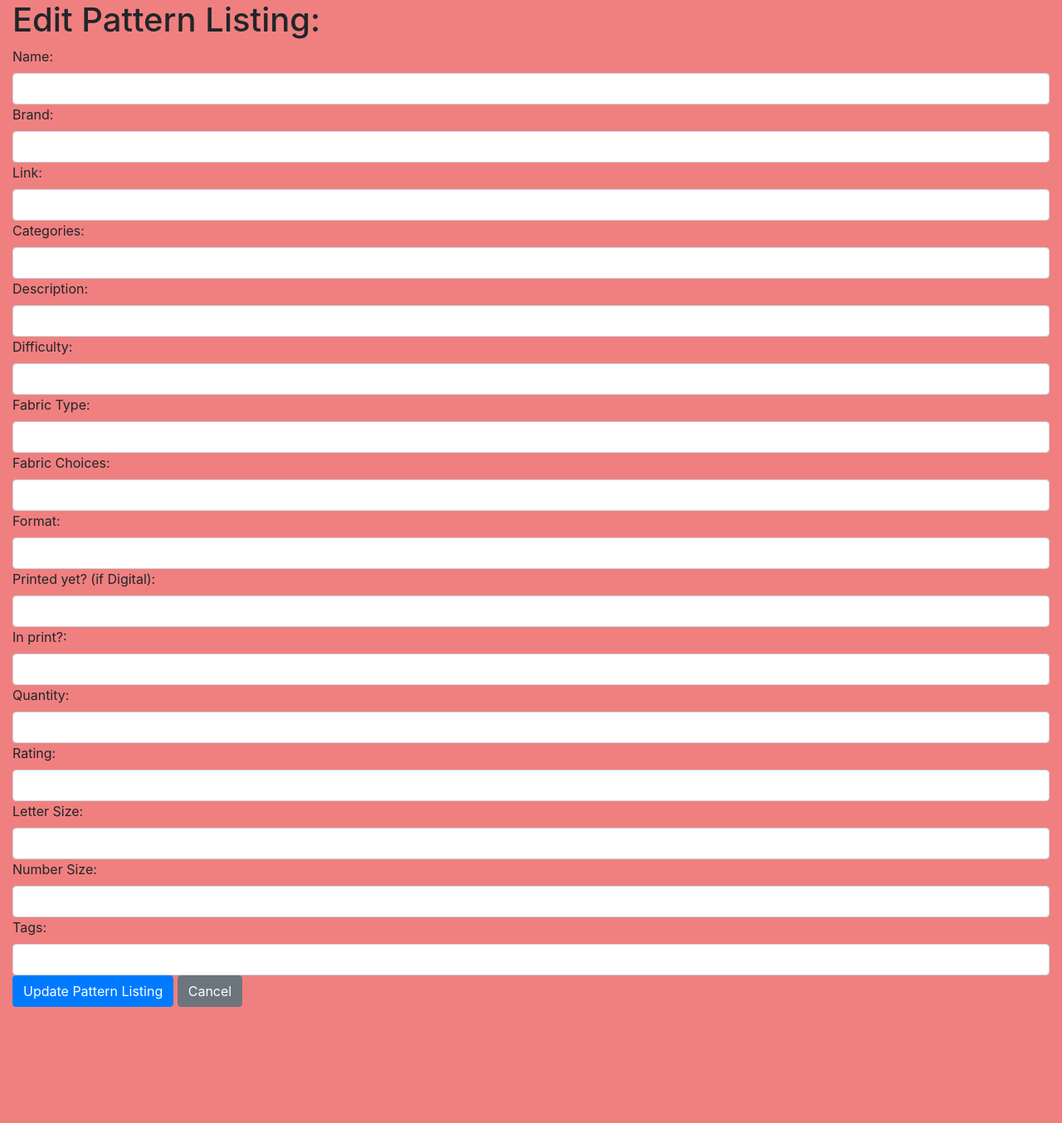
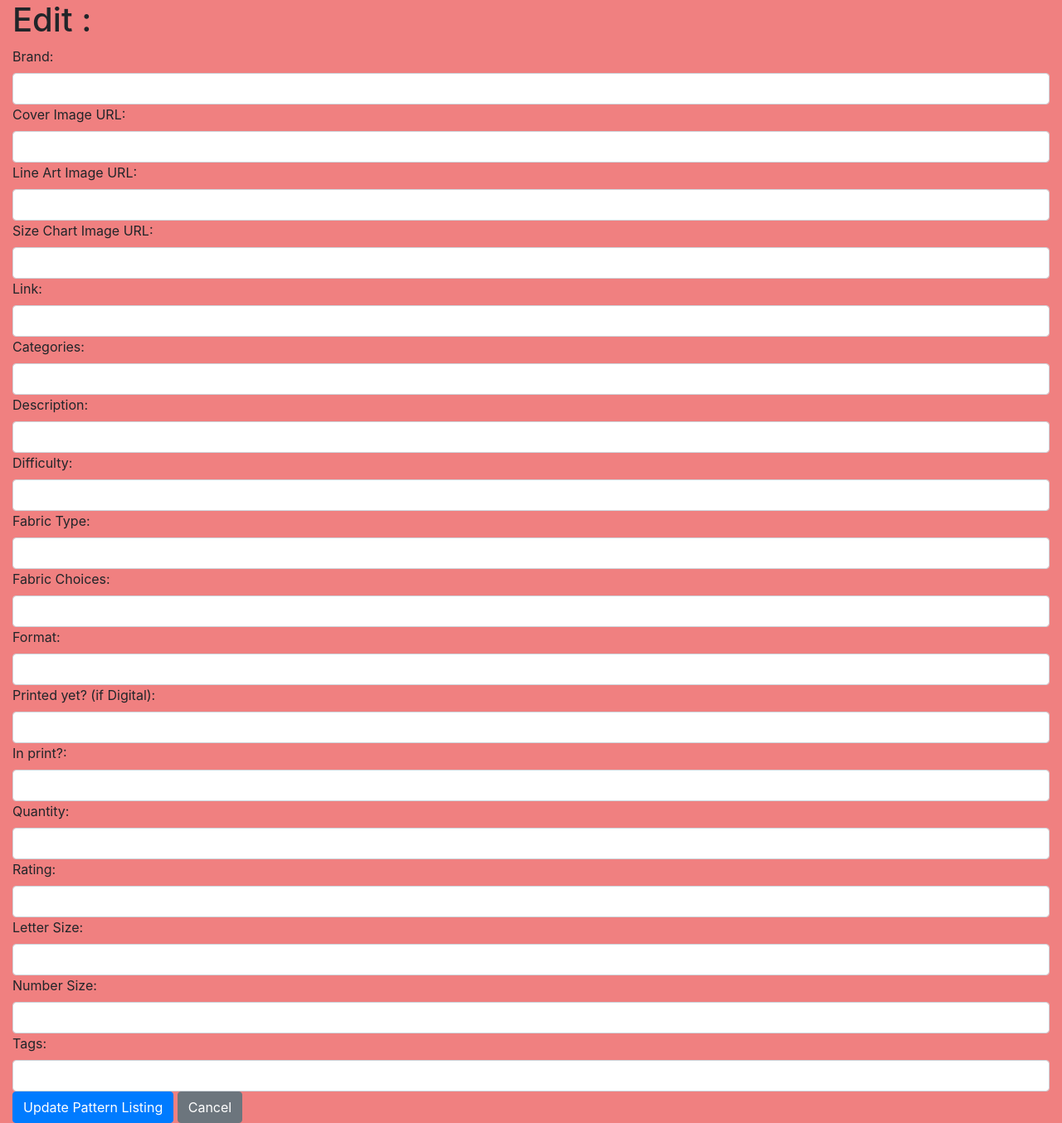
Before and after one commit to larilariv/SewOrganized, a Node server app: page /patterns/1/edit in a window 1280 px wide. Shown: the part 57-1411 px from the top of the page at 83% size. Before the commit the page ends 1271 px from the top, so only its background shows below. Run offline with Node 20, Linux system fonts and the light colour scheme; data that the repository does not hold is empty; some libraries are stand-ins or nearby versions.

Commit message:
Reworked router.put /:id so it now uses /:name and includes all info from pattern/schema. Tweaked edit view, though some inputs need to be properly configured

```diff
--- a/controllers/patternsController.js
+++ b/controllers/patternsController.js
@@ -31,14 +31,28 @@
     .catch(console.error);
 });
 
-router.put("/:id", (req, res) => {
-  const id = req.params.id;
+router.put("/:name", (req, res) => {
   Pattern.findOneAndUpdate(
-    { _id: id },
+    { name: req.params.name },
     {
-      name: req.body.name,
       brand: req.body.brand,
+      coverImage: req.body.coverImage,
+      lineArtImage: req.body.lineArtImage,
+      sizeChartImage: req.body.sizeChartImage,
+      link: req.body.link,
       categories: req.body.categories,
+      description: req.body.description,
+      difficulty: req.body.difficulty,
+      fabricType: req.body.fabricType,
+      fabricChoices: req.body.fabricChoices,
+      format: req.body.format,
+      digitalPrinted: req.body.digitalPrinted,
+      inPrint: req.body.inPrint,
+      quantity: req.body.quantity,
+      rating: req.body.rating,
+      letterSize: req.body.letterSize,
+      numSize: req.body.numSize,
+      tags: req.body.tags,
     },
     { new: true }
   )
--- a/views/patterns/edit.hbs
+++ b/views/patterns/edit.hbs
@@ -1,11 +1,11 @@
-<h1>Edit Pattern Listing:</h1>
+<h1>Edit {{this.name}}:</h1>
 
 <form action="/patterns/{{this.name}}/?_method=put" method="POST">
 
-    <div>
+    {{!-- <div>
         <label for="name">Name:</label>
         <input type="text" id="name" name="name" class="form-control" value="{{this.name}}">
-    </div>
+    </div> --}}
 
     <div>
         <label for="brand">Brand:</label>
@@ -13,8 +13,23 @@
     </div>
 
     <div>
+        <label for="coverImage">Cover Image URL:</label>
+        <input type="text" id="coverImage" name="coverImage" class="form-control" value="{{this.coverImage}}">
+    </div>
+
+    <div>
+        <label for="lineArtImage">Line Art Image URL:</label>
+        <input type="text" id="lineArtImage" name="lineArtImage" class="form-control" value="{{this.lineArtImage}}">
+    </div>
+
+    <div>
+        <label for="sizeChartImage">Size Chart Image URL:</label>
+        <input type="text" id="sizeChartImage" name="sizeChartImage" class="form-control" value="{{this.sizeChartImage}}">
+    </div>
+
+    <div>
         <label for="link">Link:</label>
-        <input type="text" id="brand" name="link" class="form-control" value="{{this.link}}">
+        <input type="text" id="link" name="link" class="form-control" value="{{this.link}}">
     </div>
 
     <div>
@@ -82,11 +97,7 @@
         <input type="text" id="tags" name="tags" class="form-control" value="{{this.tags}}">
     </div>
 
-
-
-
-
     <input type="submit" value="Update Pattern Listing" class="btn btn-primary" />
-    <a href="/patterns" class="btn btn-secondary">Cancel</a>
+    <a href="/patterns/{{this.name}}" class="btn btn-secondary">Cancel</a>
 
 </form>
```
